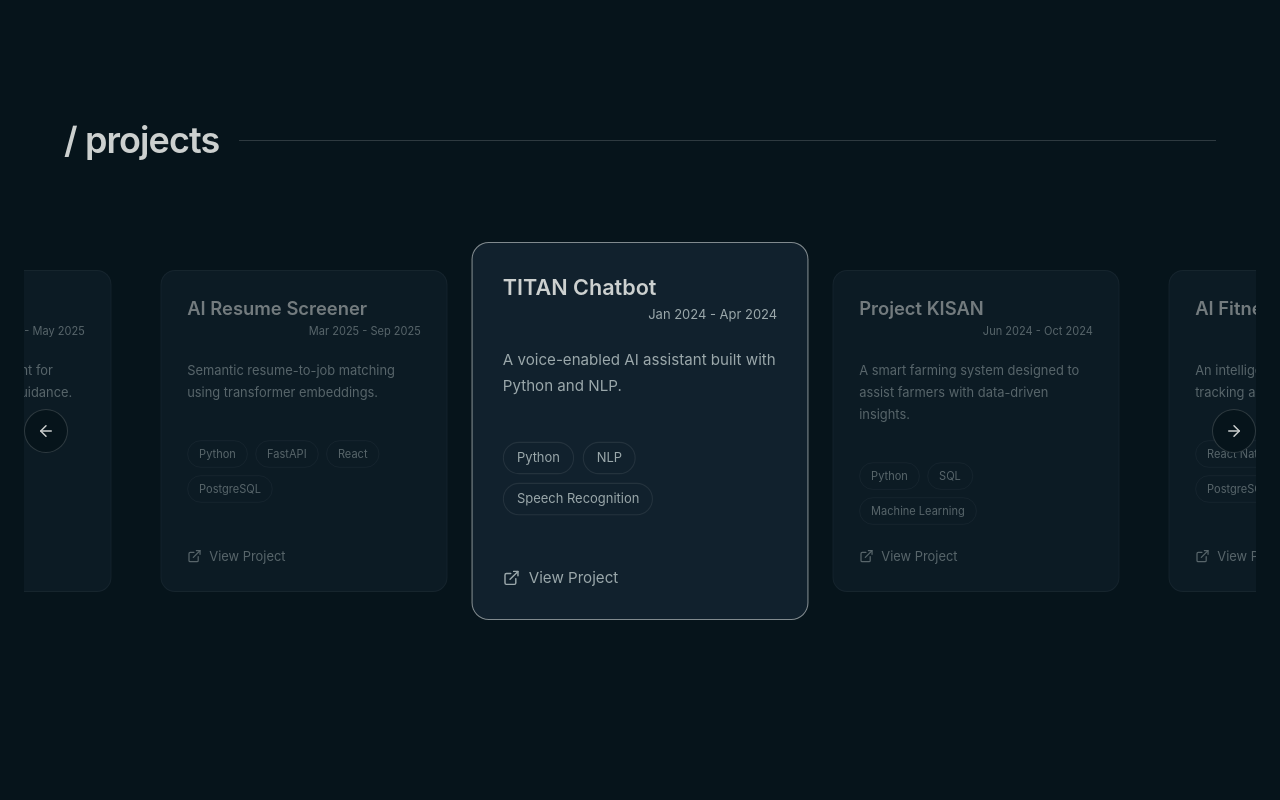
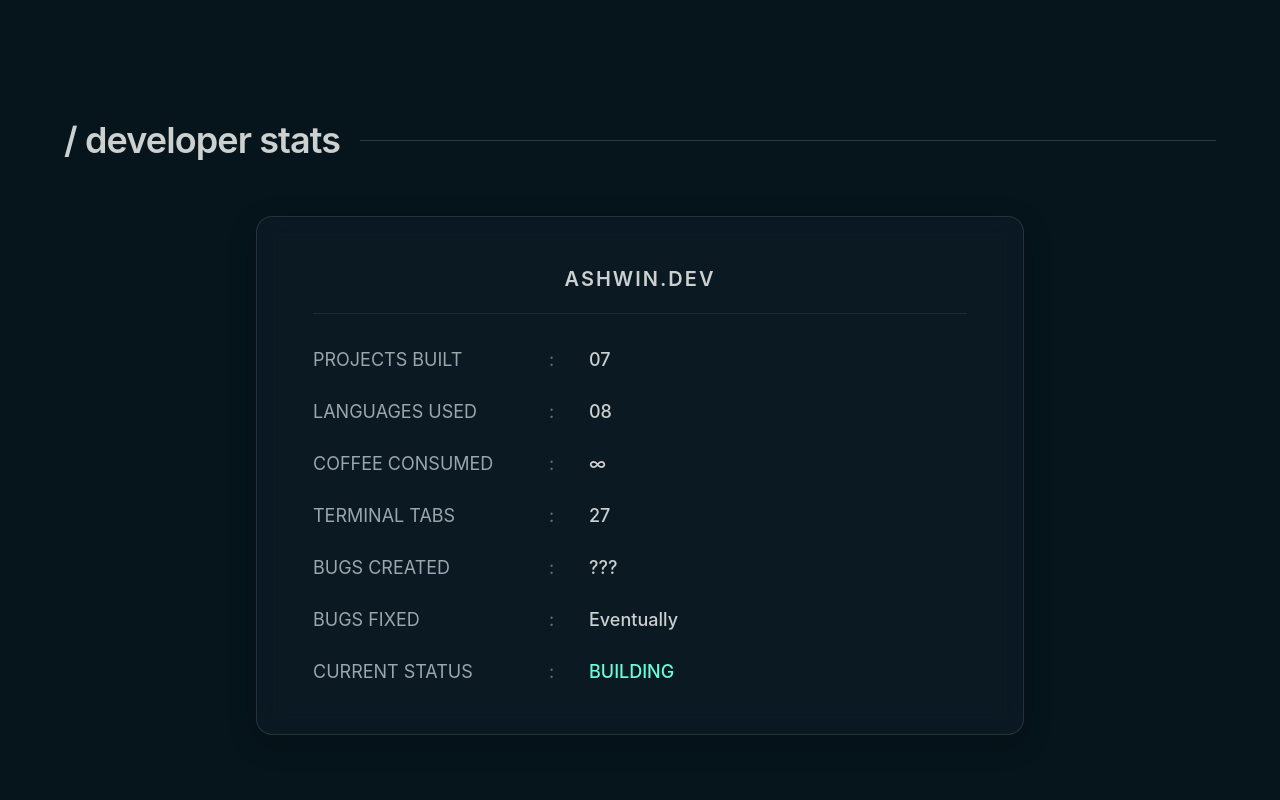
Before and after one commit to Ashwin-Reddy/Ashwin, a React (Vite) app: page / in a window 1280 px wide. Shown: the part 1500-2300 px from the top of the page. Built offline with nearby package versions, Linux system fonts and the light colour scheme.

Commit message:
Added Developer Stats page

```diff
--- a/src/App.tsx
+++ b/src/App.tsx
@@ -3,6 +3,7 @@ import Navbar from "./components/Navbar";
 import Hero from "./sections/Hero";
 import About from "./sections/About";
 import Projects from "./sections/Projects";
+import DevStats from "./sections/DevStats";
 
 function App() {
   return (
@@ -14,6 +15,8 @@ function App() {
 
       <About />
 
+      <DevStats />
+
       <Projects />
 
     </main>
--- /dev/null
+++ b/src/sections/DevStats.tsx
@@ -0,0 +1,92 @@
+const DevStats = () => {
+    return (
+        <section
+            id="devstats"
+            className="overflow-hidden px-6 py-32 md:py-40"
+        >
+            {/* Section Heading */}
+            <div className="mx-auto mb-14 flex max-w-6xl items-center gap-5">
+                <h2 className="whitespace-nowrap text-3xl font-semibold tracking-tight md:text-4xl">
+                    / developer stats
+                </h2>
+
+                <div className="flex-1 border-t border-[#CCD0CF]/20" />
+            </div>
+
+            {/* Stats Glass Box */}
+            <div className="mx-auto max-w-3xl">
+                <div
+                    className="
+                        rounded-2xl
+                        border border-[#CCD0CF]/15
+                        bg-[#11212D]/45
+                        px-8 py-10
+                        shadow-[0_8px_32px_rgba(0,0,0,0.15)]
+                        backdrop-blur-md
+                        md:px-14 md:py-12
+                    "
+                >
+                    {/* Box Header */}
+                    <div className="mb-8 border-b border-[#CCD0CF]/10 pb-5">
+                        <h3 className="text-center text-lg font-semibold tracking-widest text-[#CCD0CF] md:text-xl">
+                            ASHWIN.DEV
+                        </h3>
+                    </div>
+
+                    {/* Stats */}
+                    <div className="space-y-5 text-base text-[#9BA8AB] md:space-y-6 md:text-lg">
+
+                        <div className="grid grid-cols-[1fr_auto_auto] items-center gap-x-4 md:grid-cols-[220px_24px_1fr]">
+                            <span>PROJECTS BUILT</span>
+                            <span className="text-[#CCD0CF]/50">:</span>
+                            <span className="font-medium text-[#CCD0CF]">07</span>
+                        </div>
+
+                        <div className="grid grid-cols-[1fr_auto_auto] items-center gap-x-4 md:grid-cols-[220px_24px_1fr]">
+                            <span>LANGUAGES USED</span>
+                            <span className="text-[#CCD0CF]/50">:</span>
+                            <span className="font-medium text-[#CCD0CF]">08</span>
+                        </div>
+
+                        <div className="grid grid-cols-[1fr_auto_auto] items-center gap-x-4 md:grid-cols-[220px_24px_1fr]">
+                            <span>COFFEE CONSUMED</span>
+                            <span className="text-[#CCD0CF]/50">:</span>
+                            <span className="font-medium text-[#CCD0CF]">∞</span>
+                        </div>
+
+                        <div className="grid grid-cols-[1fr_auto_auto] items-center gap-x-4 md:grid-cols-[220px_24px_1fr]">
+                            <span>TERMINAL TABS</span>
+                            <span className="text-[#CCD0CF]/50">:</span>
+                            <span className="font-medium text-[#CCD0CF]">27</span>
+                        </div>
+
+                        <div className="grid grid-cols-[1fr_auto_auto] items-center gap-x-4 md:grid-cols-[220px_24px_1fr]">
+                            <span>BUGS CREATED</span>
+                            <span className="text-[#CCD0CF]/50">:</span>
+                            <span className="font-medium text-[#CCD0CF]">???</span>
+                        </div>
+
+                        <div className="grid grid-cols-[1fr_auto_auto] items-center gap-x-4 md:grid-cols-[220px_24px_1fr]">
+                            <span>BUGS FIXED</span>
+                            <span className="text-[#CCD0CF]/50">:</span>
+                            <span className="font-medium text-[#CCD0CF]">
+                                Eventually
+                            </span>
+                        </div>
+
+                        <div className="grid grid-cols-[1fr_auto_auto] items-center gap-x-4 md:grid-cols-[220px_24px_1fr]">
+                            <span>CURRENT STATUS</span>
+                            <span className="text-[#CCD0CF]/50">:</span>
+                            <span className="font-medium text-[#64FFDD]">
+                                BUILDING
+                            </span>
+                        </div>
+
+                    </div>
+                </div>
+            </div>
+        </section>
+    );
+};
+
+export default DevStats;
```
